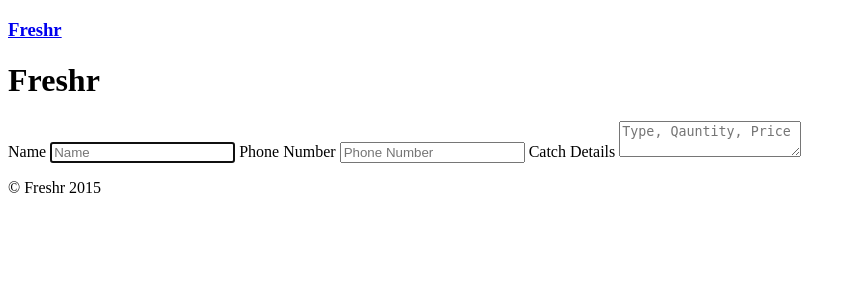
After one commit to mweems/freshr, a Flask app: page /create in a window 1280 px wide. The commit adds this page. Shown: the top 300 px of the page, without its empty margins (0-856 px from the left). Run offline with Flask 2, Linux system fonts and the light colour scheme.

Commit message:
adding create post page

```diff
--- a/app.py
+++ b/app.py
@@ -6,5 +6,9 @@ app = Flask(__name__)
 def main():
     return render_template('index.html')
 
+@app.route('/create')
+def create():
+    return render_template('create.html')
+
 if __name__ == "__main__":
     app.run()
--- /dev/null
+++ b/templates/create.html
@@ -0,0 +1,31 @@
+<!DOCTYPE html>
+<html lang="en">
+
+<head>
+    <title>Freshr Create Post</title>
+</head>
+
+<body>
+    <div class="container">
+        <div class="header">
+            <h3 class="text-muted"><a href="/">Freshr</a></h3>
+        </div>
+
+        <form>
+            <h1>Freshr</h1>
+            <p class="lead"></p>
+            <label for="inputName" class="sr-only">Name</label>
+            <input type="name" name="inputName" id="inputName" class="form-control" placeholder="Name" required autofocus>
+            <label for="inputPhone" class="sr-only">Phone Number</label>
+            <input type="number" name="inputPhone" id="inputPhone" class="form-control" placeholder="Phone Number" required>
+            <label for="inputDetails" class="sr-only">Catch Details</label>
+            <textarea type="text" name="details" id="inputDetails" class="form-control" placeholder="Type, Qauntity, Price" required></textarea>
+        </form>
+        <footer class="footer">
+            <p>&copy; Freshr 2015</p>
+        </footer>
+
+    </div>
+</body>
+
+</html>
```
Also changed, not shown: templates/index.html (+2 -10 lines).
